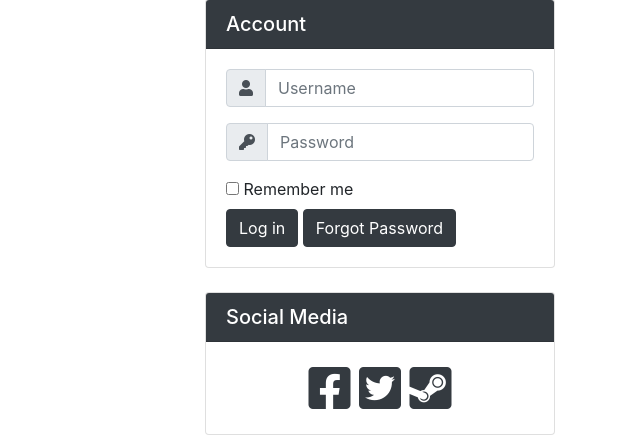
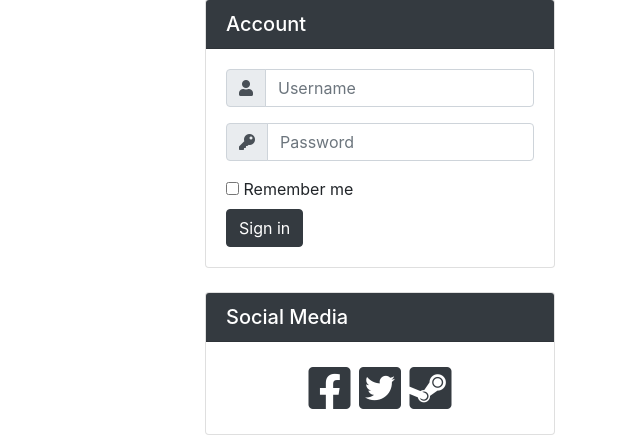
Before and after one commit to PatrickGTR/PyUCP, a Flask app: page /home/ in a window 1280 px wide. Shown: the part 144-590 px from the top of the page, without its empty margins (640-1280 px from the left). Run offline with Flask 2, Linux system fonts and the light colour scheme; data that the repository does not hold is empty; some libraries are stand-ins or nearby versions.

Commit message:
few indentation fix, removed forgot password for now until implemented

```diff
--- a/modules/main/impl.py
+++ b/modules/main/impl.py
@@ -38,7 +38,8 @@ def retrieveUserData(accountid: int):
             LEFT JOIN
                 skills_player AS skill
             ON
-                skill.fk_skill_id = type.skill_id AND
+                skill.fk_skill_id = type.skill_id
+            AND
                 skill.fk_user_id = %s
             """, (accountid))
         skill = c.fetchall()
@@ -54,7 +55,8 @@ def retrieveUserData(accountid: int):
             LEFT JOIN
                 item_players AS item
             ON
-                item.fk_item_id = type.item_id AND
+                item.fk_item_id = type.item_id
+            AND
                 item.fk_user_id = %s
             """, (accountid))
         item = c.fetchall()
--- a/modules/templates/includes/sidebar-account_form.html
+++ b/modules/templates/includes/sidebar-account_form.html
@@ -22,8 +22,7 @@
             <div class="checkbox">
                 <label><input type="checkbox" name="checkbox"/> Remember me</label>
             </div>
-            <button class="btn btn-dark" type="submit">Log in</button>
-            <button class="btn btn-dark" type="submit">Forgot Password</button>
+            <button class="btn btn-dark" type="submit">Sign in</button>
         </form>
     </div>
 </div>
```
